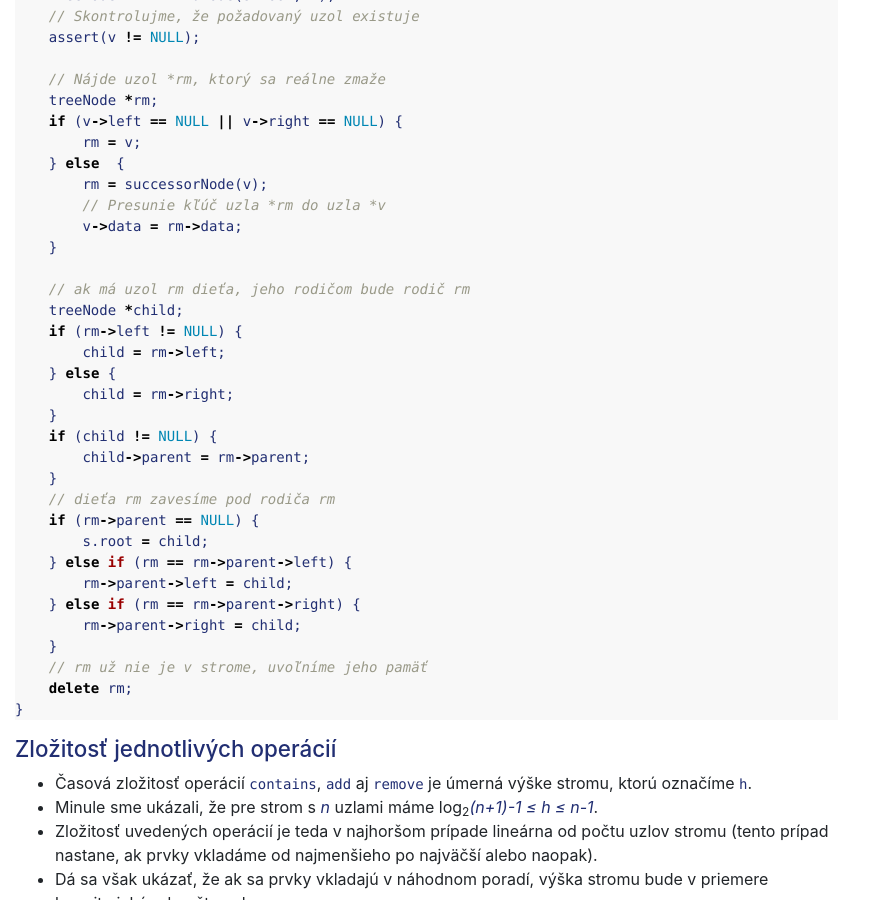
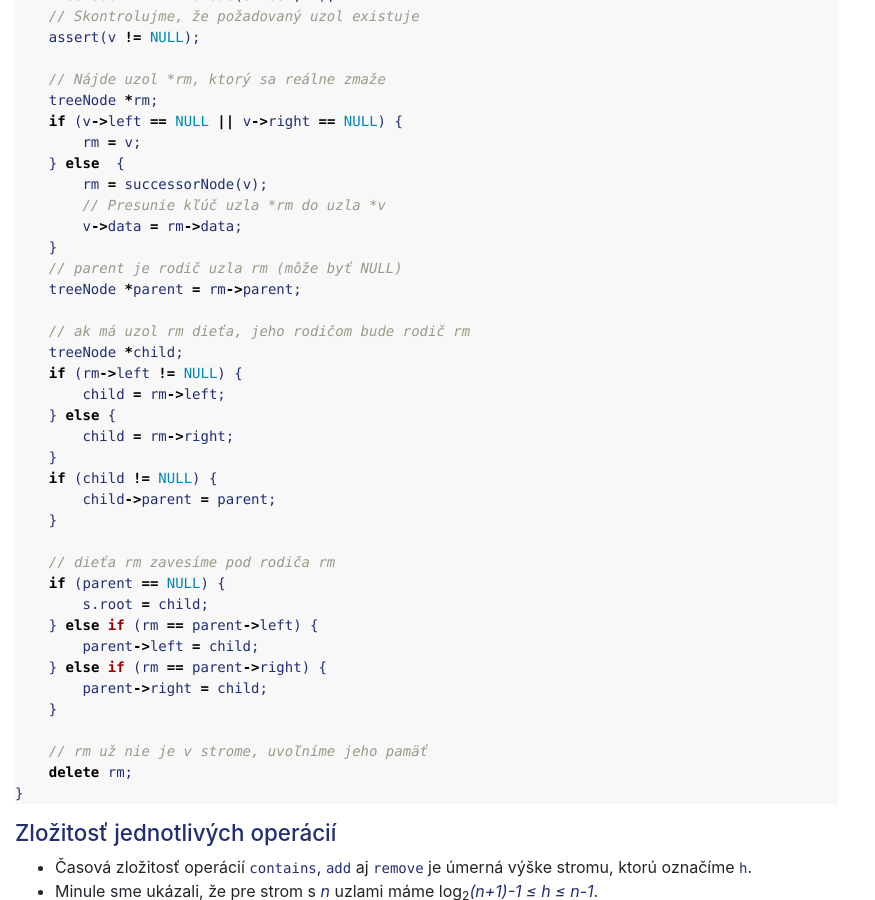
Before and after one commit to dcs-fmph/prog1, a Jekyll site: the page built from notes/P21.md, in a window 1280 px wide and 900 px high, scrolled down 7827 px. Shown: the whole window, without its empty margins (0-875 px from the left). Built offline with Jekyll 4.4.1, drawn with Linux system fonts in a browser that asks for light colours; nearby versions of some CDN libraries; our own code applies the rules of GitHub Pages for plain Markdown files.

````diff
--- a/notes/P21.md
+++ b/notes/P21.md
@@ -397,7 +397,7 @@ uzol s kľúčom `x` (predpokladá, že taký je).
   - Jeho údaje presunieme do vrcholu *v*.
   - Tiež treba dať pozor na mazanie koreňa.
 
-<!-- end list -->
+<!-- skontorluj remove, bolo menene -->
 
 ```cpp
 /* Zmaže zo stromu pre množinu s uzol s kľúčom x */
@@ -416,6 +416,8 @@ void remove(set &s, dataType x) {
         // Presunie kľúč uzla *rm do uzla *v
         v->data = rm->data;
     }
+    // parent je rodič uzla rm (môže byť NULL)
+    treeNode *parent = rm->parent;
 
     // ak má uzol rm dieťa, jeho rodičom bude rodič rm
     treeNode *child;
@@ -425,16 +427,18 @@ void remove(set &s, dataType x) {
         child = rm->right;
     }
     if (child != NULL) {
-        child->parent = rm->parent;
+        child->parent = parent;
     }
+
     // dieťa rm zavesíme pod rodiča rm
-    if (rm->parent == NULL) {
+    if (parent == NULL) {
         s.root = child;
-    } else if (rm == rm->parent->left) {
-        rm->parent->left = child;
-    } else if (rm == rm->parent->right) {
-        rm->parent->right = child;
+    } else if (rm == parent->left) {
+        parent->left = child;
+    } else if (rm == parent->right) {
+        parent->right = child;
     }
+
     // rm už nie je v strome, uvoľníme jeho pamäť
     delete rm;
 }
````
Also changed, not shown: _data/semester.yaml (+4 -4 lines).
